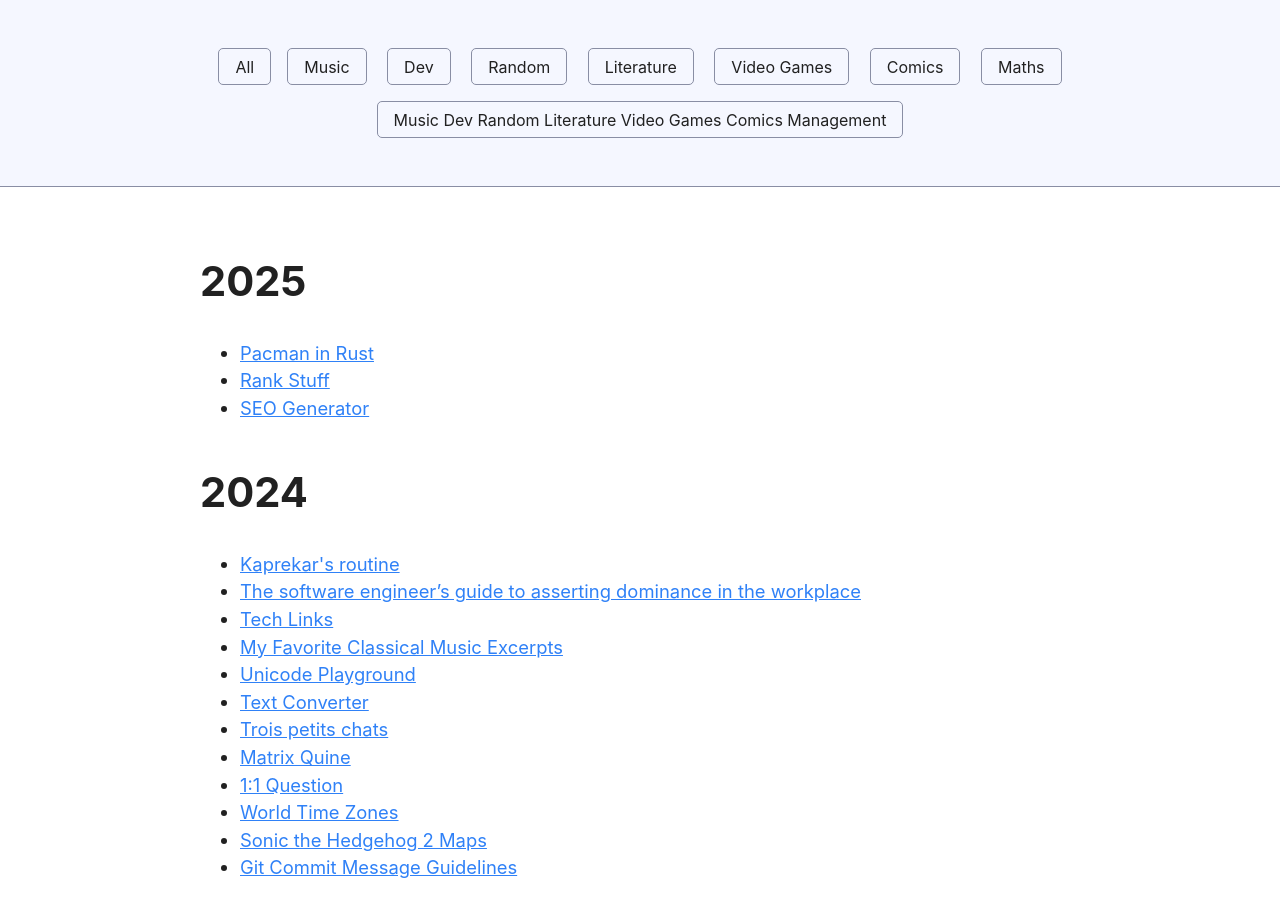
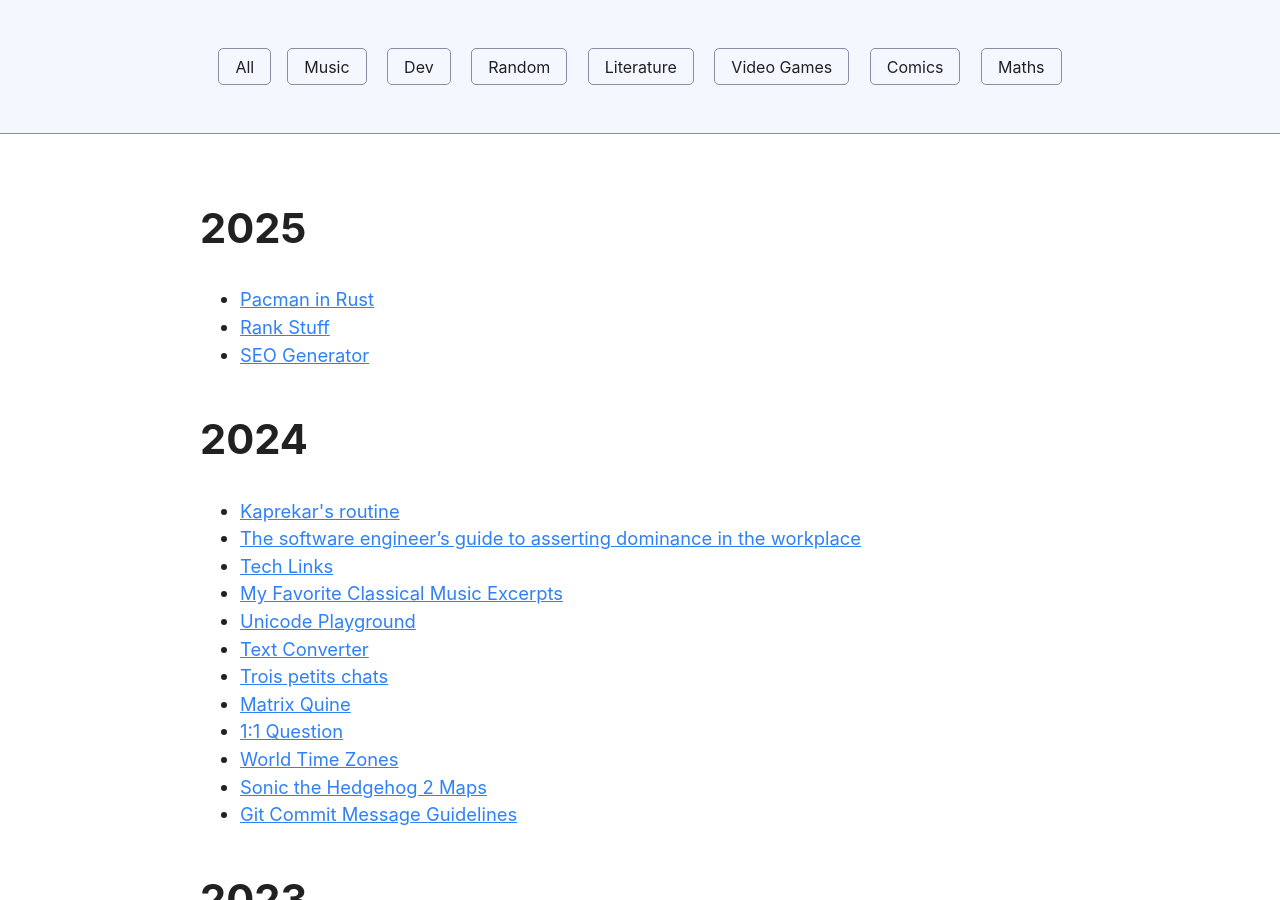
Before and after one commit to x4d3/blog, a Jekyll site: the page built from index.html, in a window 1280 px wide and 900 px high. Built offline with Jekyll 4.4.1, drawn with Linux system fonts in a browser that asks for light colours; Markdown is read by kramdown in place of the engine named in the settings; a script that is not in the unit is left out; the list of posts is cut into pages by our own code.

Commit message:
Update 2025-04-25-pacman-in-rust.html

```diff
--- a/_posts/2025-04-25/2025-04-25-pacman-in-rust.html
+++ b/_posts/2025-04-25/2025-04-25-pacman-in-rust.html
@@ -1,7 +1,7 @@
 ---
 layout: post
 title: Pacman in Rust
-category: Music Dev Random Literature Video Games Comics Management
+category: Dev
 ---
 
 <p>
```
